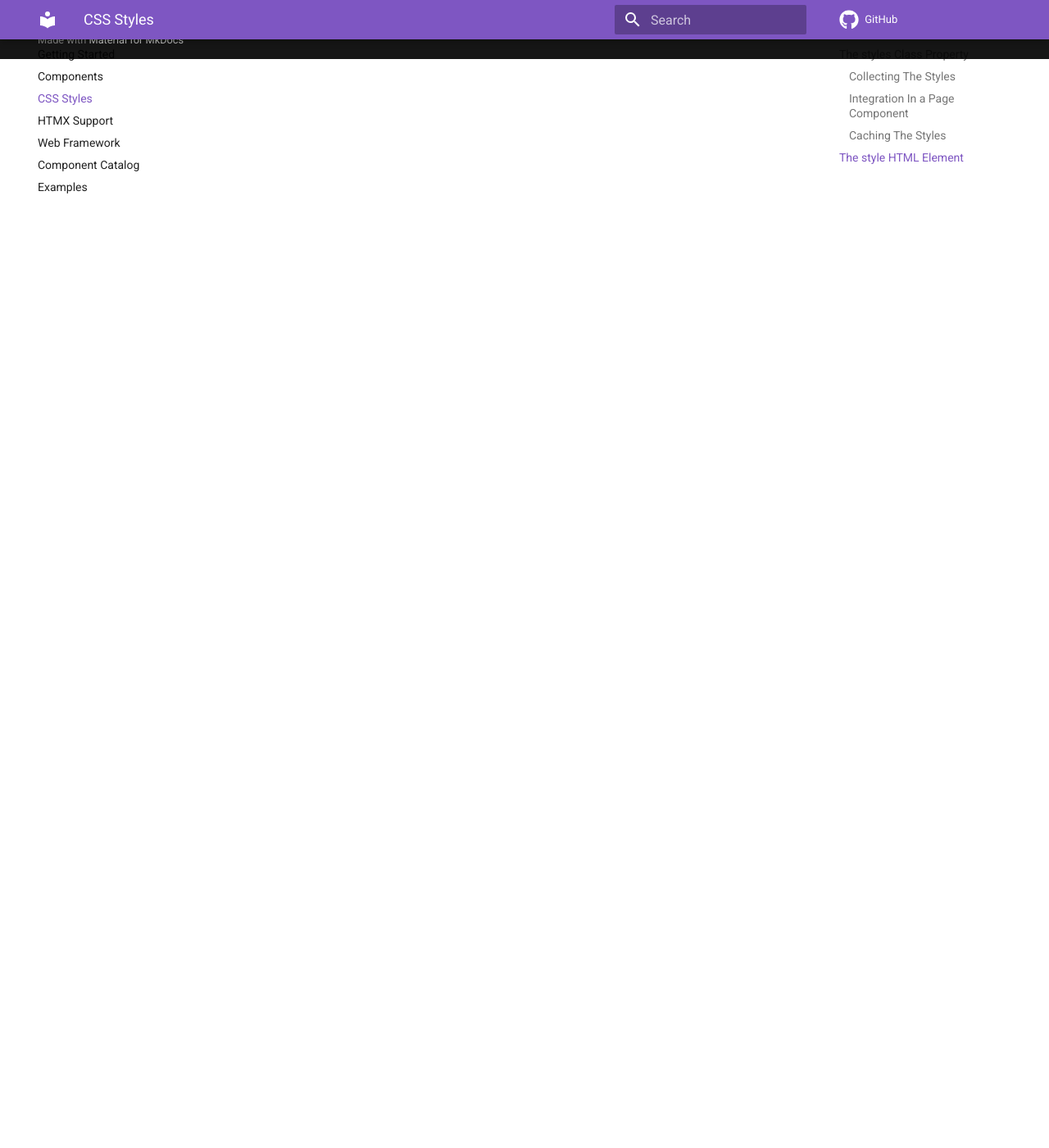
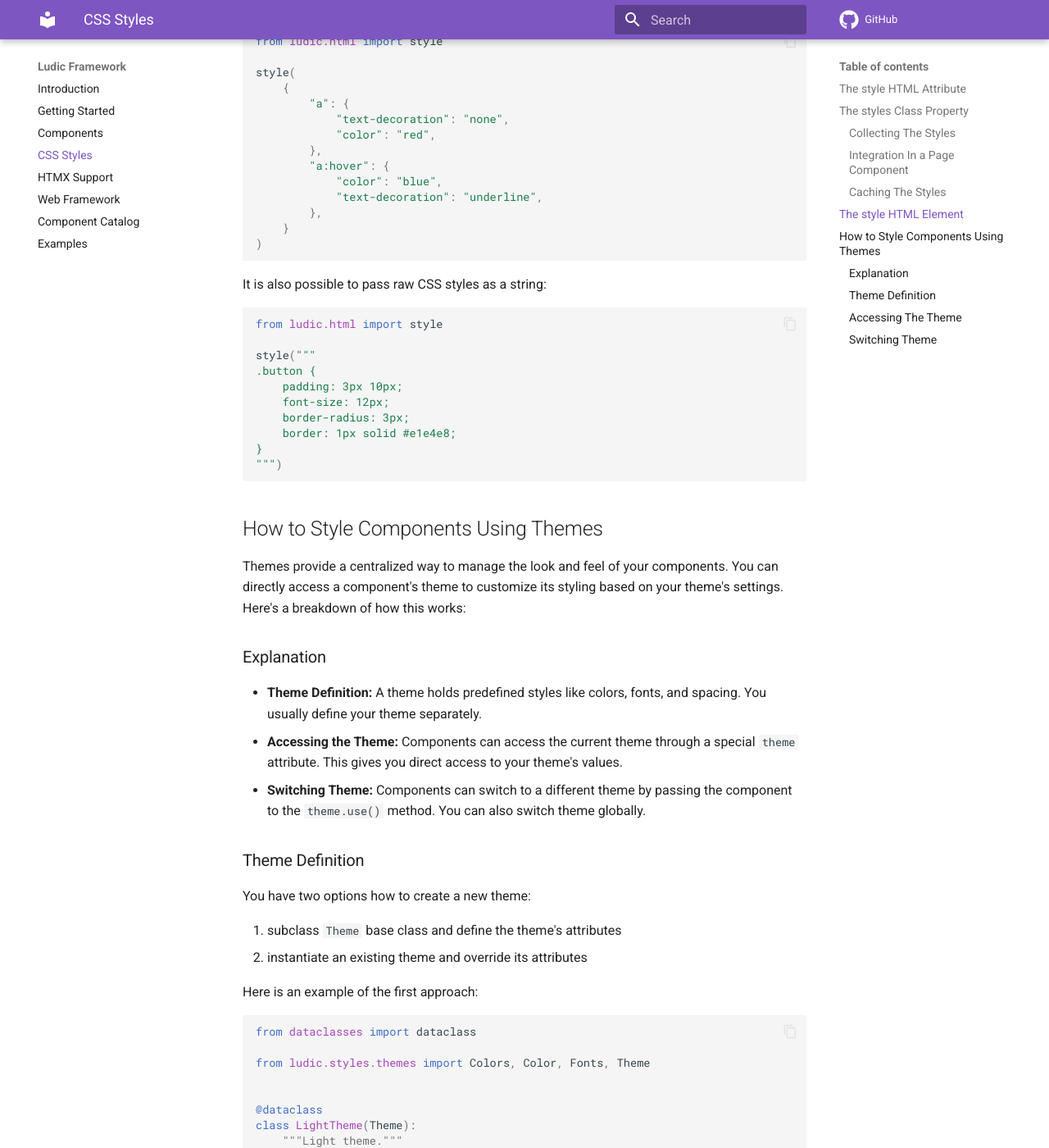
Before and after one commit to getludic/ludic, an MkDocs documentation site: the page built from docs/styles.md, in a window 1280 px wide and 1400 px high, scrolled down 3933 px. Shown: the whole window at 82% size. Built offline with MkDocs 1.6.1 and Material for MkDocs 9.7.7, drawn with Linux system fonts in a browser that asks for light colours; comment, search, counter and statistics services are not loaded; some of the changed text lies outside the part shown.

Commit message:
docs: Add documentation for themes

````diff
--- a/docs/styles.md
+++ b/docs/styles.md
@@ -5,6 +5,8 @@ There are three primary ways to apply CSS properties to components within your a
 1. The `style` HTML Attribute
 2. The `styles` Class Property
 3. The `style` HTML Element
+
+Apart from these options of adding CSS, you can further use **Themes** to customize the look and feel of your application. More about that later.
 
 ## The `style` HTML Attribute
 
@@ -24,6 +26,12 @@ form(..., style=CSSProperties(color="#fff"))
 form(..., style={"background-color": "#fff"})
 ```
 
+You can also specify a color of a theme:
+
+```python
+form(..., style={"background-color": theme.colors.white})
+```
+
 ## The `styles` Class Property
 
 Define CSS properties within your component using the `styles` class property. Example:
@@ -55,16 +64,35 @@ It is also possible to nest styles similar to how you would nest them in SCSS. T
 
 ```python
 class Button(ComponentStrict[str, ButtonAttrs]):
+    classes = ["btn"]
     styles = {
-        "p": {
+        "button.btn": {
             "color": "#eee",  # type: ignore[dict-item]
-            ".big": {
+            ".icon": {
                 "font-size": "16px",
             }
         }
     }
     ...
 ```
+
+You can access the `theme` to specify properties like this:
+
+```python
+from ludic.html import style
+
+
+class Button(ComponentStrict[str, ButtonAttrs]):
+    classes = ["btn"]
+    styles = style.use(lambda theme:{
+        "button.btn": {
+            "color": theme.colors.primary,
+        }
+    })
+    ...
+```
+
+Note that the `classes` attribute contains the list of classes that will be applied to the component when rendered (they will be appended if there are any other classes specified by the `class_` attribute).
 
 ### Collecting The Styles
 
@@ -177,3 +205,134 @@ style("""
 }
 """)
 ```
+
+## How to Style Components Using Themes
+
+Themes provide a centralized way to manage the look and feel of your components. You can directly access a component's theme to customize its styling based on your theme's settings. Here's a breakdown of how this works:
+
+### Explanation
+
+* **Theme Definition:** A theme holds predefined styles like colors, fonts, and spacing. You usually define your theme separately.
+* **Accessing the Theme:** Components can access the current theme through a special ``theme`` attribute. This gives you direct access to your theme's values.
+* **Switching Theme:** Components can switch to a different theme by passing the component to the ``theme.use()`` method. You can also switch theme globally.
+
+### Theme Definition
+
+You have two options how to create a new theme:
+
+1. subclass `Theme` base class and define the theme's attributes
+2. instantiate an existing theme and override its attributes
+
+Here is an example of the first approach:
+
+```python
+from dataclasses import dataclass
+
+from ludic.styles.themes import Colors, Color, Fonts, Theme
+
+
+@dataclass
+class LightTheme(Theme):
+    """Light theme."""
+
+    name: str = "light"
+
+    fonts: Fonts = field(default_factory=Fonts)
+    colors: Colors = field(
+        default_factory=lambda: Colors(
+            primary=Color("#c2e7fd"),
+            secondary=Color("#fefefe"),
+            success=Color("#c9ffad"),
+            info=Color("#fff080"),
+            warning=Color("#ffc280"),
+            danger=Color("#ffaca1"),
+            light=Color("#f8f8f8"),
+            dark=Color("#414549"),
+        )
+    )
+```
+
+You can also instantiate an existing theme and override its attributes:
+
+```python
+from ludic.styles.themes import Fonts, FontSizes, Size, LightTheme
+
+theme = LightTheme(fonts=Fonts(sizes=FontSizes(medium=Size(1, "em"))))
+```
+
+### Accessing The Theme
+
+There are two ways to access the theme:
+
+1. use the component's ``theme`` attribute
+2. call `style.use(lambda theme: { ... })` on the component's `styles` class attribute
+
+Here is an example combining both approaches:
+
+```python
+from typing import override
+
+from ludic.html import button, style
+from ludic.types import Component
+from ludic.attrs import ButtonAttrs
+
+
+class Button(Component[str, ButtonAttrs]):
+    classes = ["btn"]
+    styles = style.use(lambda theme: {
+        "button.btn:hover": {
+            "background-color": theme.colors.primary.lighten(0.2)
+        }
+    })
+
+    @override
+    def render(self) -> button:
+        return button(
+            self.children[0],
+            style={
+                "background-color": self.theme.colors.primary  # Use primary color from theme
+            }
+        )
+```
+
+### Switching Theme
+
+You can switch the theme globally or for a specific component:
+
+1. use the ``theme.use()`` method to switch theme in a component
+2. use the ``set_default_theme()`` method to switch theme globally
+3. use the ``style.load()`` to render styles from loaded components with a different theme
+
+Here are some examples:
+
+```python
+from ludic.styles import DarkTheme, LightTheme, set_default_theme
+from ludic.html import style, div, b, a
+from ludic.types import Component
+from ludic.attrs import GlobalAttrs
+
+dark = DarkTheme()
+light = LightTheme()
+
+set_default_theme(light)
+
+class MyComponent(Component[str, GlobalAttrs]):
+    styles = style.use(
+        # uses the theme specified by the `style.load(theme)` method
+        # or the default theme if `style.load()` was called without a theme
+        lambda theme: {
+            "#c1 a": {"color": theme.colors.warning},
+        }
+    )
+
+    @override
+    def render(self) -> div:
+        return div(
+            dark.use(ButtonPrimary("Send")),  # uses the local theme (dark)
+            ButtonSecondary("Cancel"),  # uses the global theme (light)
+            style={"background-color": self.theme.colors.primary}  # uses the default theme (light)
+        )
+
+my_styles = style.load()  # loads styles form all components with the default theme (light)
+my_styles = style.load(theme=dark)  # loads style with the specified theme (dark)
+```
````
Also changed, not shown: other parts of docs/styles.md (+1 -0 lines), README.md (+2 -1 lines), docs/index.md (+2 -1 lines), 2 other files.
